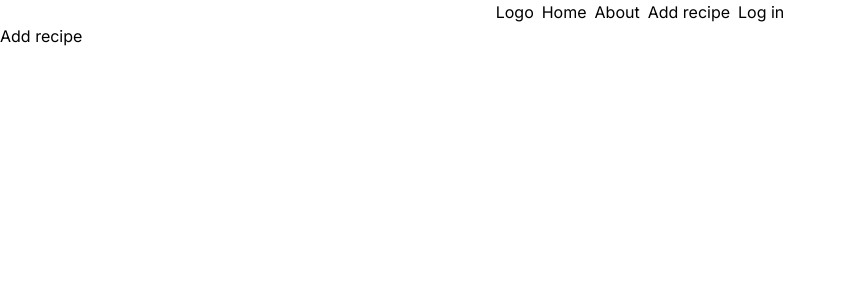
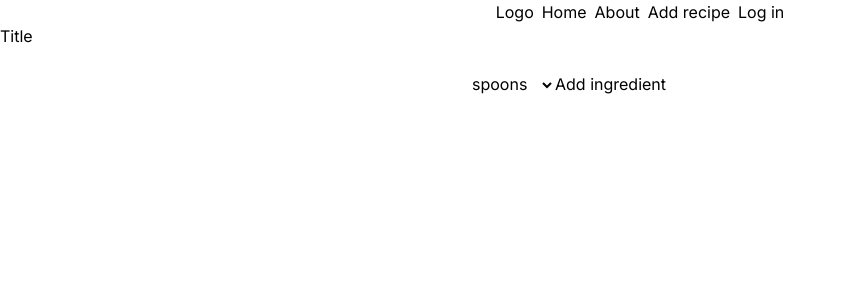
Before and after one commit to anastasiia-zu/anastasiia-food-randomizer, a Next.js app: page /add-recipe in a window 1280 px wide. Shown: the top 300 px of the page, without its empty margins (0-846 px from the left). Built offline with nearby package versions, Linux system fonts and the light colour scheme.

Commit message:
recipe form bug occurred

```diff
--- a/src/app/add-recipe/page.tsx
+++ b/src/app/add-recipe/page.tsx
@@ -1,9 +1,10 @@
 import React from 'react'
+import RecipeForm from '../components/recipe-form'
 
 export default function AddRecipe() {
   return (
     <div>
-      Add recipe
+      <RecipeForm/>
    </div>
   )
 }
--- /dev/null
+++ b/src/app/components/recipe-form.tsx
@@ -0,0 +1,65 @@
+"use client"
+
+import React, { useState } from 'react'
+
+const RecipeForm = () => {
+
+   const [title, setTitle] = useState('');
+   const [description, setDescription] = useState('');
+   const [ingredient, setIngredient] = useState('');
+   const [proportions, setProportions] = useState('');
+   const [allIngredients, setAllIngredients] = useState([]);
+   const [measure, setMeasure] = useState('');
+
+   function addIngredient() {
+      console.log(`${measure}, ${ingredient}, ${proportions}`)
+   }
+
+  return (
+   <form>
+      <div>
+         <label>Title</label>
+         <input
+         className='border-black'
+         type='text'
+         value={title}
+         onChange={e => setTitle(e.target.value)}
+         />
+      </div>
+
+      <input
+      type='text'
+      value={description}
+      onChange={e => setDescription(e.target.value)}
+      />
+
+      <div>
+         <input
+         type='text'
+         value={ingredient}
+         onChange={e => setIngredient(e.target.value)}
+         />
+         <input
+         type='text'
+         value={proportions}
+         onChange={e => setProportions(e.target.value)}
+         />
+         <select onChange={e => setMeasure(e.target.value)}>
+            <option value={'spoons'}>
+               spoons
+            </option>
+            <option value={'milliliters'}>
+               milliliters
+            </option>
+             <option value={'grams'}>
+               grams
+            </option>
+         </select>
+
+         <button type='button' onClick={addIngredient}>Add ingredient</button>
+      </div>
+   </form>
+  )
+}
+
+export default RecipeForm;
```
